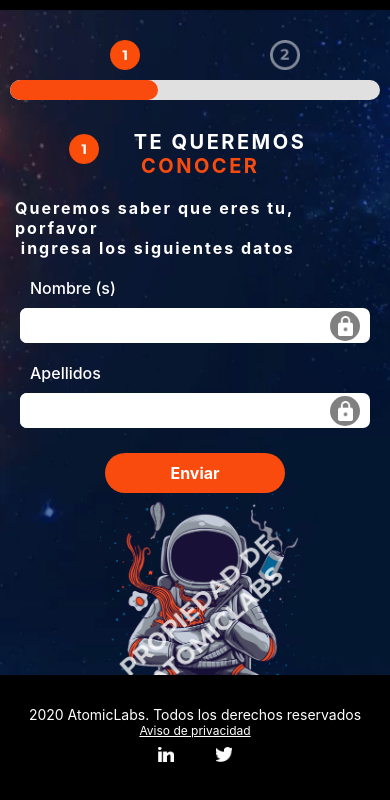
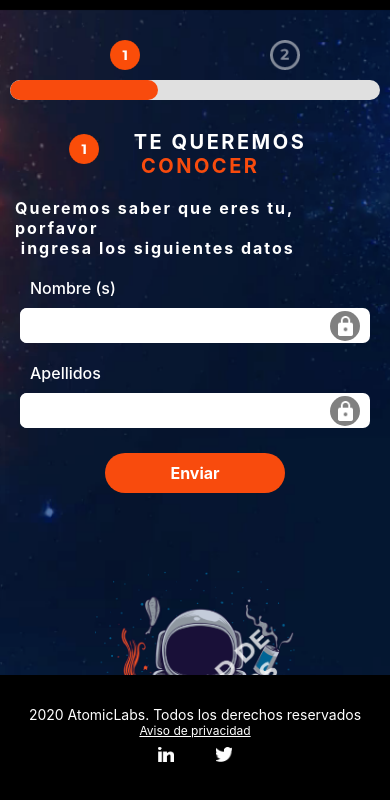
Before and after one commit to csimancas/atomiclabs, a React Native app: screen /PersonalData in a window 390 px wide. Shown: the top 800 px of the page. Built offline with nearby package versions, Linux system fonts and the light colour scheme; no server answers.

Commit message:
visual changes

```diff
--- a/src/components/ui/atoms/AstroImageData.tsx
+++ b/src/components/ui/atoms/AstroImageData.tsx
@@ -12,11 +12,8 @@ const AstroImageData = () => {
 
 const styles = StyleSheet.create({
   container: {
-    height: 400,
-    width: 200,
-    position: 'absolute',
-    top: 210,
-    left: 100,
+    alignItems: 'center',
+    justifyContent: 'center',
   },
   image: {
     width: 200,
--- a/src/components/ui/atoms/Footer.tsx
+++ b/src/components/ui/atoms/Footer.tsx
@@ -26,7 +26,7 @@ const styles = StyleSheet.create({
     backgroundColor: '#000',
     alignItems: 'center',
     justifyContent: 'flex-end',
-    paddingVertical: '8%', // Ajustar el espacio entre el texto y los iconos sociales
+    paddingVertical: '8%',
   },
   text: {
     color: 'white',
--- a/src/components/ui/organisms/WeWantoToKnowYou.tsx
+++ b/src/components/ui/organisms/WeWantoToKnowYou.tsx
@@ -10,6 +10,7 @@ import ProgressBar from '../atoms/ProgressBar';
 import PersonalDataForm from '../molecules/PersonalDataForm';
 
 import Footer from '../atoms/Footer';
+import AstroImageData from '../atoms/AstroImageData';
 
 const image = require('../../../assets/background.png');
 const {width: screenWidth, height: screenHeight} = Dimensions.get('window');
@@ -25,6 +26,7 @@ const WeWantoToKnowYou = () => {
             orangeTitle="CONOCER"
           />
           <PersonalDataForm />
+          <AstroImageData />
         </ScrollView>
         <Footer />
       </ImageBackground>
@@ -34,11 +36,13 @@ const WeWantoToKnowYou = () => {
 const styles = StyleSheet.create({
   container: {
     flex: 1,
+    alignItems: 'center',
+    justifyContent: 'center',
     backgroundColor: 'black',
   },
   image: {
-    width: screenWidth,
-    height: screenHeight,
+    width: '100%',
+    height: '100%',
   },
 });
 
```
Also changed, not shown: 1 other file (tests, documents, lock files or other folders).
